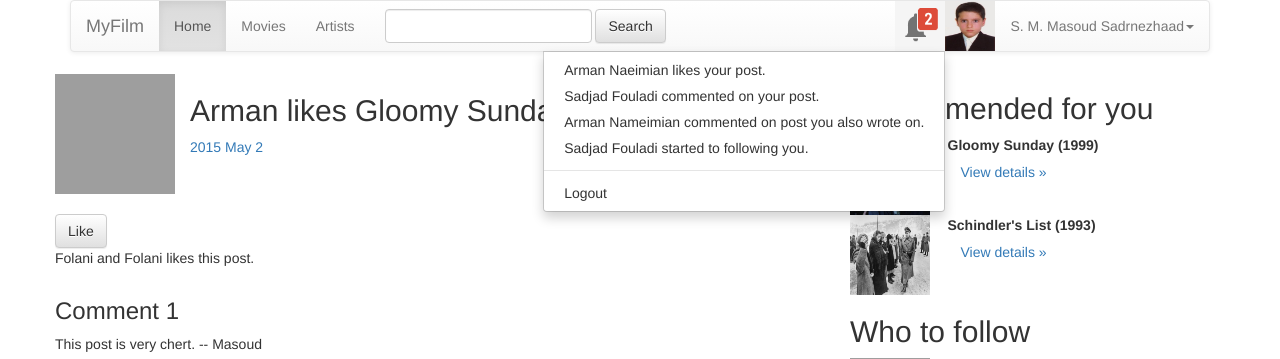
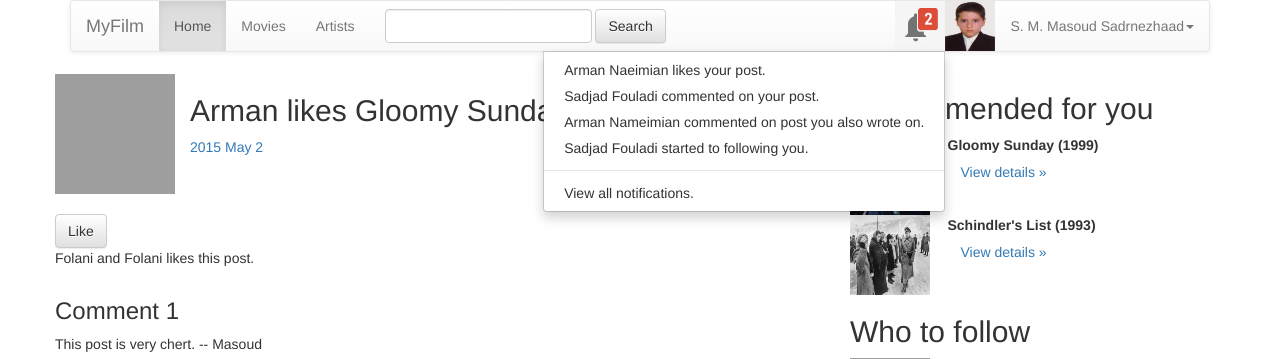
Before and after one commit to smmsadrnezh/myfilm, a Django app: page /posts/ in a window 1280 px wide, after a click that opens the changed part. Shown: the top 359 px of the page. Run offline with Django 3.2, Linux system fonts and the light colour scheme; some libraries are stand-ins or nearby versions; grey boxes are pictures that could not be loaded.

Commit message:
notifications and movies stars

```diff
--- a/templates/tlayout.html
+++ b/templates/tlayout.html
@@ -91,7 +91,7 @@
                                 <li class="divider">
                                 </li>
                                 <li>
-                                    <a href="#">Logout</a>
+                                    <a href="#">View all notifications.</a>
                                 </li>
                             </ul>
                         </li>
```
